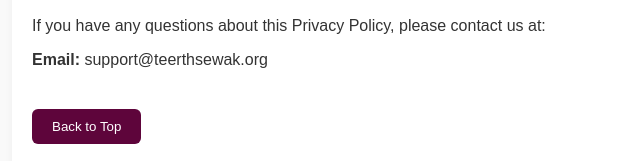
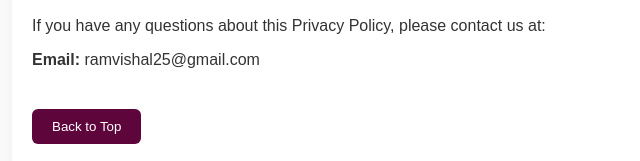
Before and after one commit to teerthsewak/teerthsewak, a plain HTML site: page index.html in a window 1280 px wide. Shown: the part 921-1082 px from the top of the page, 208-848 px from the left. Drawn offline with Linux system fonts and the light colour scheme.

Commit message:
Update index.html

```diff
--- a/index.html
+++ b/index.html
@@ -119,7 +119,7 @@
     <section>
       <h2>8. Contact Us</h2>
       <p>If you have any questions about this Privacy Policy, please contact us at:</p>
-      <p><strong>Email:</strong> support@teerthsewak.org</p>
+      <p><strong>Email:</strong> ramvishal25@gmail.com</p>
     </section>
 
     <button onclick="scrollToTop()">Back to Top</button>
```
